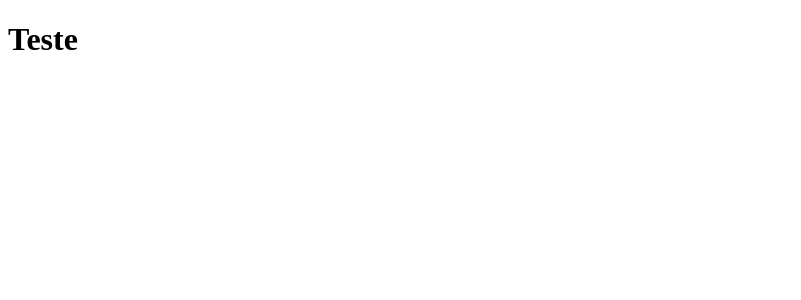
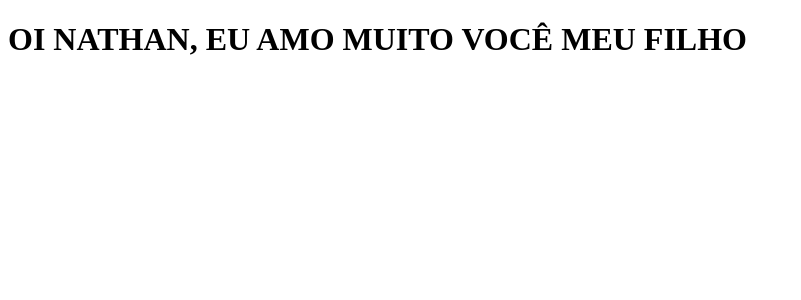
Before and after one commit to Andresantos86/clone-tabnews, a Next.js app: page / in a window 1280 px wide. Shown: the top 300 px of the page, without its empty margins (0-801 px from the left). Built offline with nearby package versions, Linux system fonts and the light colour scheme.

Commit message:
Adicionando pages/index.js

```diff
--- a/pages/index.js
+++ b/pages/index.js
@@ -1,4 +1,4 @@
 function Home (){
-  return <h1>Teste</h1>
+  return <h1>OI NATHAN, EU AMO MUITO VOCÊ MEU FILHO</h1>
 }
 export  default Home;
```
